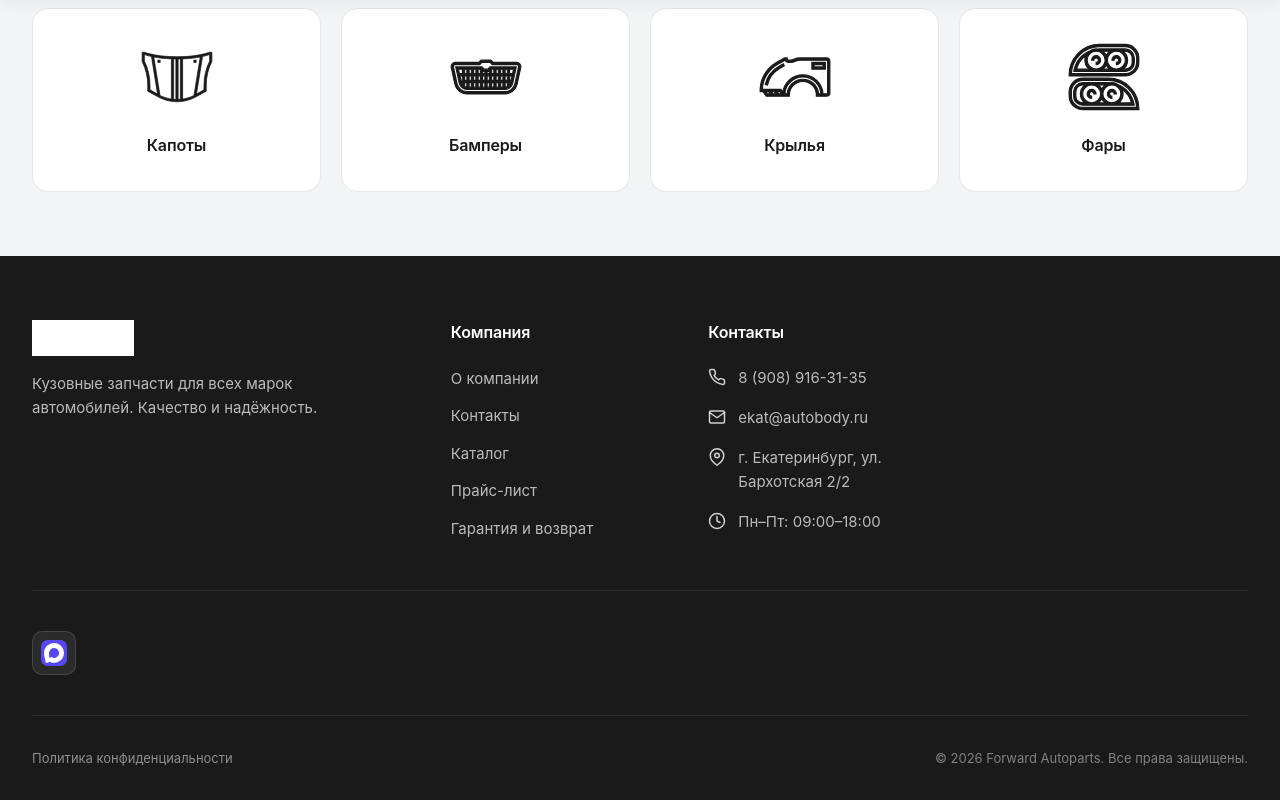
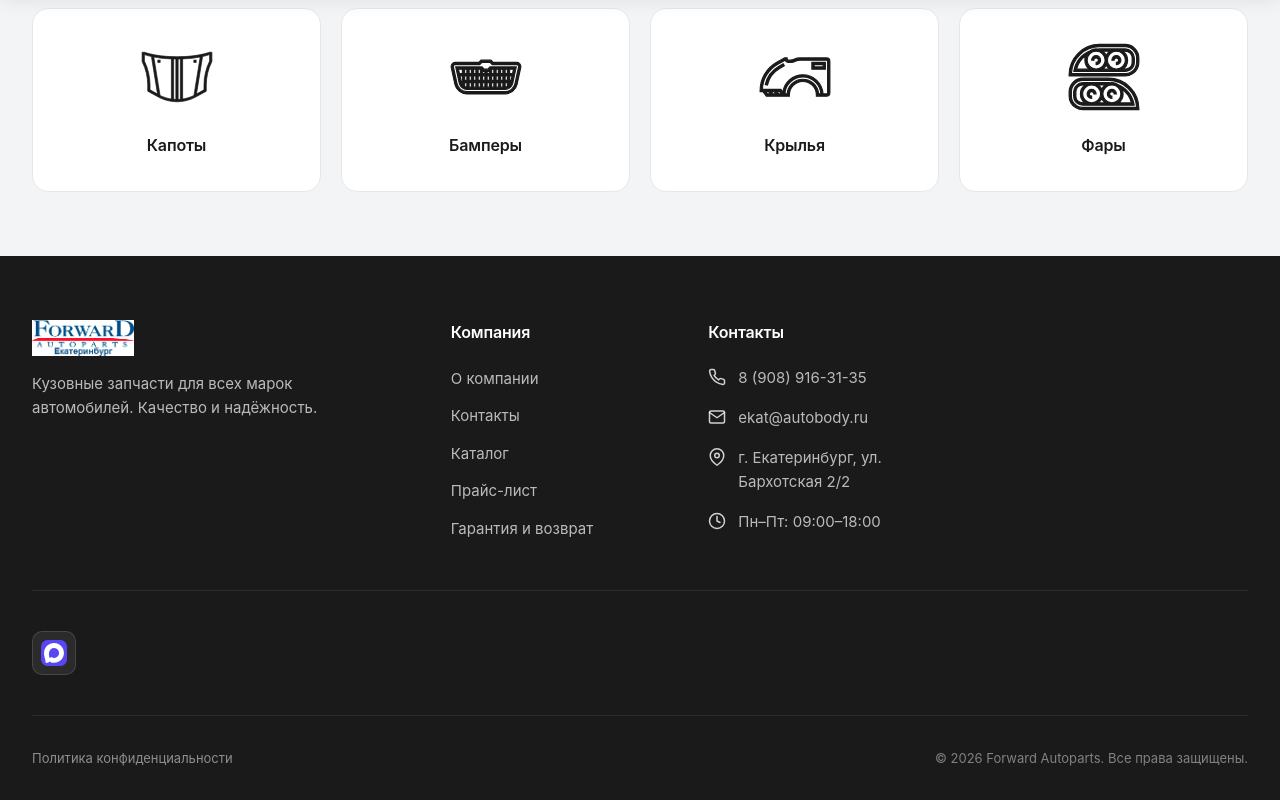
Before and after one commit to ecspecial/autoparts, a React (Vite) app in the folder frontend/: page / in a window 1280 px wide. Shown: the part 803-1603 px from the top of the page. Built offline with nearby package versions, Linux system fonts and the light colour scheme; no server answers.

Commit message:
Remove filter from footer image styling to improve visual consistency.

```diff
--- a/frontend/src/components/Footer/Footer.css
+++ b/frontend/src/components/Footer/Footer.css
@@ -291,5 +291,4 @@
     height: 36px;
     width: auto;
     object-fit: contain;
-    filter: brightness(0) invert(1);
 }
```
